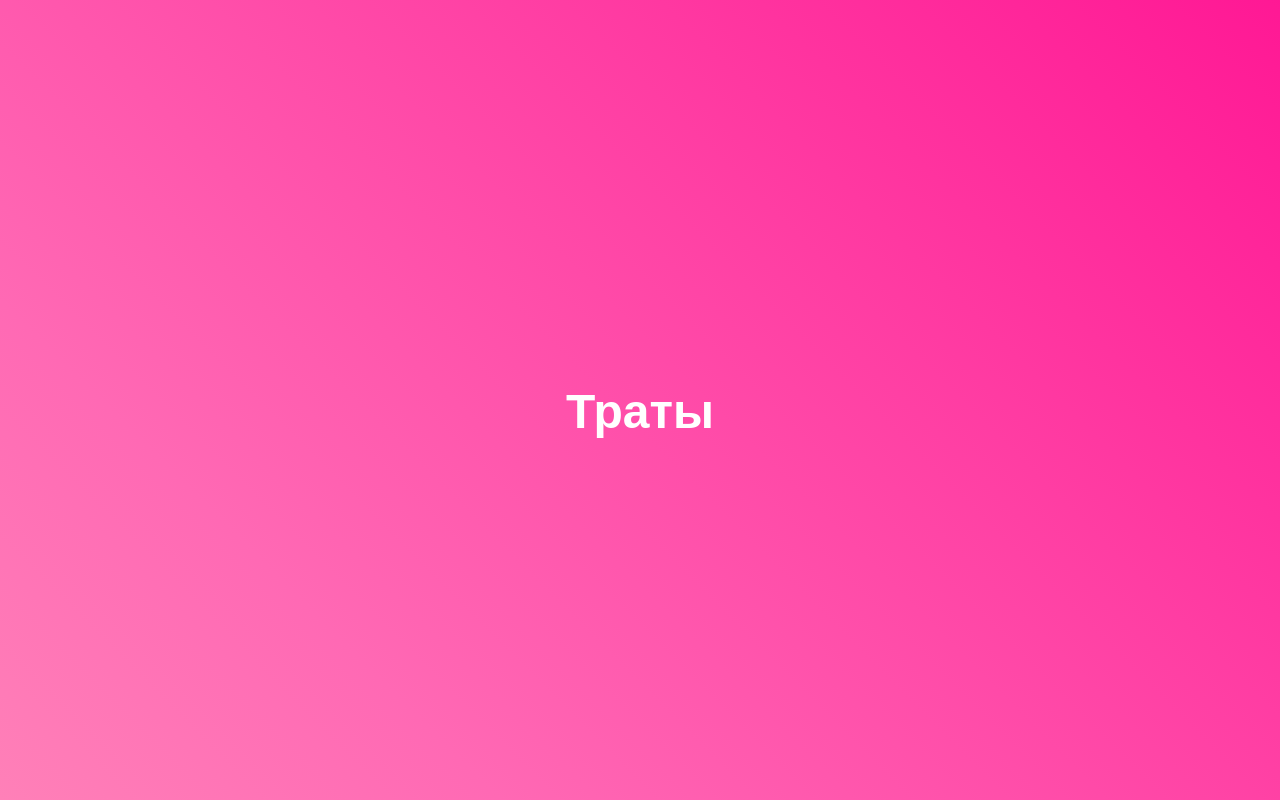
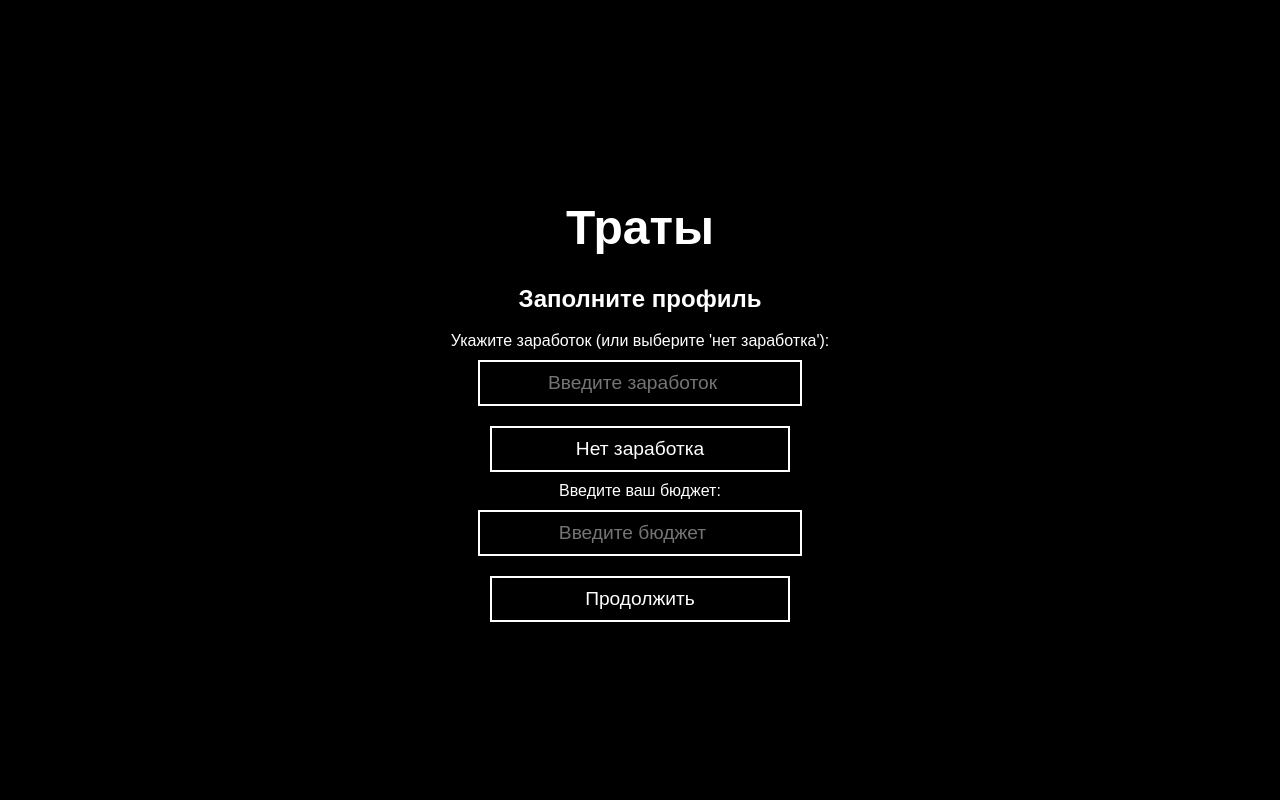
Before and after one commit to tim1363/MiniAppTg, a plain HTML site: page index.html in a window 1280 px wide. Drawn offline with nearby package versions, Linux system fonts and the light colour scheme.

Commit message:
index.html

```diff
--- a/index.html
+++ b/index.html
@@ -41,7 +41,7 @@
             margin-bottom: 10px;
         }
 
-        .button-container {
+        .button-container, .profile-container {
             display: none;
             flex-direction: column;
             align-items: center;
@@ -66,7 +66,19 @@
             color: black;
         }
 
-        /* После 10 секунд фон станет черным */
+        .input-field {
+            padding: 10px;
+            margin: 10px;
+            border: 2px solid white;
+            background-color: transparent;
+            color: white;
+            font-size: 1.2em;
+            width: 80%;
+            max-width: 300px;
+            text-align: center;
+        }
+
+        /* После 3 секунд фон станет черным */
         body.black-bg {
             background-color: black;
             background-image: none;
@@ -74,6 +86,14 @@
 
         h1.black-bg {
             color: white;
+        }
+
+        /* Стиль для бюджета */
+        #budgetDisplay {
+            font-size: 2em;
+            color: white;
+            text-align: center;
+            margin-top: 20px;
         }
 
         /* Стиль для истории трат */
@@ -117,8 +137,20 @@
 <body>
     <h1 id="mainText">Траты</h1>
 
+    <!-- Контейнер для заполнения профиля -->
+    <div class="profile-container" id="profileContainer">
+        <h2 style="color: white;">Заполните профиль</h2>
+        <label for="salary" style="color: white;">Укажите заработок (или выберите 'нет заработка'):</label>
+        <input class="input-field" type="number" id="salary" placeholder="Введите заработок">
+        <button class="button" onclick="setNoIncome()">Нет заработка</button>
+        <label for="budget" style="color: white;">Введите ваш бюджет:</label>
+        <input class="input-field" type="number" id="budget" placeholder="Введите бюджет">
+        <button class="button" onclick="submitProfile()">Продолжить</button>
+    </div>
+
     <!-- Контейнер для кнопок -->
     <div class="button-container" id="buttonContainer">
+        <div id="budgetDisplay">Ваш бюджет: 0 р.</div>
         <button class="button" onclick="showExpenseForm()">Добавить трату</button>
         <button class="button" onclick="showTimeFrameSelect()">Статистика</button>
     </div>
@@ -162,16 +194,36 @@
 
     <script src="https://cdn.jsdelivr.net/npm/chart.js"></script>
     <script>
-        // Временно храним данные в массиве (на время сессии)
         let totalExpenses = { магазины: 0, развлечения: 0, еда: 0, транспорт: 0 };
         let expenseHistory = []; // История трат
+        let budget = 0; // Бюджет пользователя
+        let remainingBudget = 0; // Оставшиеся деньги
         let chart = null; // Объект диаграммы
 
-        // Через 10 секунд сменяем фон на черный и показываем кнопки
+        // Через 3 секунды показываем экран профиля
         setTimeout(() => {
             document.body.classList.add('black-bg');
+            document.getElementById('profileContainer').style.display = 'flex';
+        }, 3000);
+
+        // Установка профиля без заработка
+        function setNoIncome() {
+            document.getElementById('salary').value = 0;
+        }
+
+        // Подтверждение профиля
+        function submitProfile() {
+            const salary = parseFloat(document.getElementById('salary').value);
+            budget = parseFloat(document.getElementById('budget').value);
+            remainingBudget = budget;
+            if (isNaN(budget)) {
+                alert("Введите корректный бюджет.");
+                return;
+            }
+            document.getElementById('budgetDisplay').textContent = `Ваш бюджет: ${remainingBudget} р.`;
+            document.getElementById('profileContainer').style.display = 'none';
             document.getElementById('buttonContainer').style.display = 'flex';
-        }, 10000);
+        }
 
         // Показать форму для добавления трат
         function showExpenseForm() {
@@ -193,8 +245,14 @@
             const category = document.getElementById('category').value;
             const amount = parseFloat(document.getElementById('amount').value);
             if (amount > 0) {
+                if (remainingBudget - amount < 0) {
+                    alert("Недостаточно средств в бюджете.");
+                    return;
+                }
+                remainingBudget -= amount;
                 totalExpenses[category] += amount;
                 expenseHistory.push({ category, amount, date: new Date() });
+                document.getElementById('budgetDisplay').textContent = `Ваш бюджет: ${remainingBudget} р.`;
                 alert(`Трата добавлена: ${category}, ${amount} рублей`);
                 updateChart(); // Обновляем диаграмму
             } else {
```
